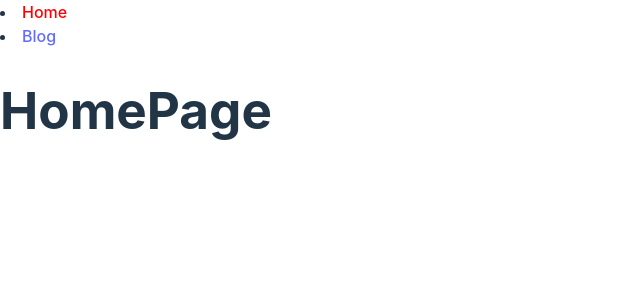
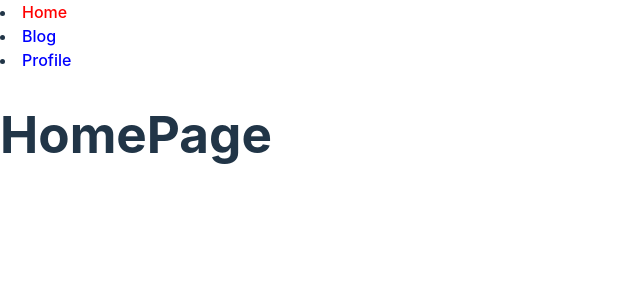
Before and after one commit to wildchamo/react-router, a React (Vite) app: page / in a window 1280 px wide. Shown: the top 300 px of the page, without its empty margins (0-640 px from the left). Built offline with nearby package versions, Linux system fonts and the light colour scheme.

Commit message:
imprimimos rutas con el método map

```diff
--- a/src/Menu.jsx
+++ b/src/Menu.jsx
@@ -2,8 +2,35 @@ import React from "react";
 import { Link, NavLink } from "react-router-dom";
 
 function Menu() {
+  const routes = [
+    {
+      id: 1,
+      to: "/",
+      text: "Home",
+    },
+    {
+      id: 2,
+      to: "/blog",
+      text: "Blog",
+    },
+    {
+      id: 3,
+      to: "/profile",
+      text: "Profile",
+    },
+  ];
   return (
     <nav>
+      {routes.map((route) => (
+        <li>
+          <NavLink
+            to={route.to}
+            style={({ isActive }) => ({ color: isActive ? "red" : "blue" })}
+          >
+            {route.text}
+          </NavLink>
+        </li>
+      ))}
       {/* <ul>
         <li>
           <Link to="/">Home</Link>
@@ -12,7 +39,7 @@ function Menu() {
           <Link to="/blog">Blog</Link>
         </li>
       </ul> */}
-      <li>
+      {/* <li>
         <NavLink
           style={({ isActive }) => ({ color: isActive ? "red" : "blue" })}
           to="/"
@@ -21,8 +48,13 @@ function Menu() {
         </NavLink>
       </li>
       <li>
-        <NavLink to="/blog">Blog</NavLink>
-      </li>
+        <NavLink
+          style={({ isActive }) => ({ color: isActive ? "red" : "blue" })}
+          to="/blog"
+        >
+          Blog
+        </NavLink>
+      </li> */}
     </nav>
   );
 }
```
